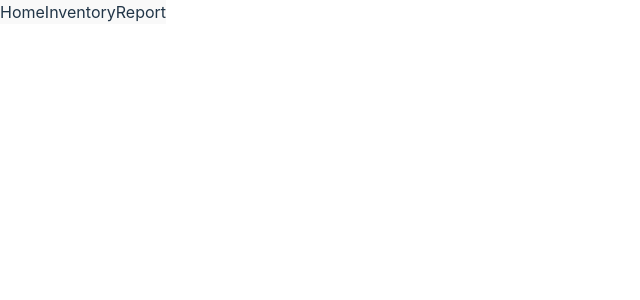
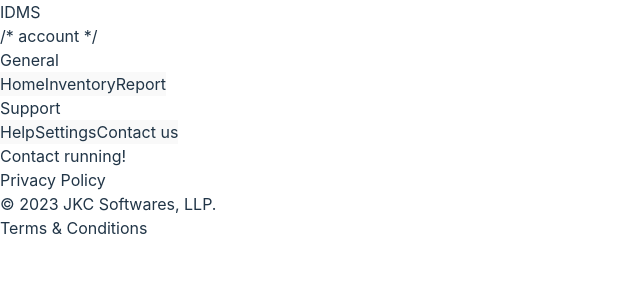
Before and after one commit to JKCSoftwares-Interns/IDMS, a React (Vite) app in the folder client/: page /ContactUs in a window 1280 px wide. Before the commit this address had no page. Shown: the top 300 px of the page, without its empty margins (0-640 px from the left). Built offline with nearby package versions, Linux system fonts and the light colour scheme.

Commit message:
Basic Structure Ready

```diff
--- a/client/package.json
+++ b/client/package.json
@@ -10,6 +10,7 @@
     "preview": "vite preview"
   },
   "dependencies": {
+    "framer-motion": "^11.2.4",
     "react": "^18.2.0",
     "react-dom": "^18.2.0",
     "react-router-dom": "^6.23.1"
--- a/client/src/App.jsx
+++ b/client/src/App.jsx
@@ -1,12 +1,33 @@
-import React from 'react';
+import HeadBar from './Layouts/HeadBar';
 import Navbar from './Layouts/Navbar';
+import Footer from './Layouts/Footer';
+import { motion } from 'framer-motion';
 function App() {
 
   return (
 
-      <div>
+    <div className='min-h-screen border flex flex-col relative'>
+        <HeadBar/>
+        <div id="MainView" className='flex flex-grow min-h-full border-2 border-rose-400'>
         <Navbar />
-      </div>
+      <motion.div
+        initial={{
+          translateY: "-100px",
+        }}
+        animate={{
+          translateY: "0px",
+        }}
+        transition={{
+          duration: 1,
+          type: 'spring',
+        }}
+        >
+        <div>
+          </div>
+      </motion.div>
+          </div>
+        <Footer/>
+    </div>
   );
 }
 
--- /dev/null
+++ b/client/src/Layouts/Footer.jsx
@@ -0,0 +1,11 @@
+const Footer = () => {
+  return (
+    <div className="bottom-0 min-w-full p-3 flex justify-between border-2 border-emerald-500">
+      <a href="">Privacy Policy</a>
+      <p>© 2023 JKC Softwares, LLP.</p>
+      <a href="">Terms & Conditions</a>
+    </div>
+  );
+};
+
+export default Footer;
--- /dev/null
+++ b/client/src/Layouts/HeadBar.jsx
@@ -0,0 +1,17 @@
+const HeadBar = () => {
+  return (
+    <div className="flex py-2 px-8 justify-between">
+
+      <div id="logo">
+        <h1>IDMS</h1>
+      </div>
+
+      <div id="account">
+        /* account */
+      </div>
+
+    </div>
+  );
+};
+
+export default HeadBar;
--- a/client/src/Layouts/Navbar.jsx
+++ b/client/src/Layouts/Navbar.jsx
@@ -3,19 +3,30 @@
 import Homepage from '../Pages/Homepage';
 import Inventory from '../Pages/Inventory';
 import Report from '../Pages/Report';
+import Help from '../Pages/Help';
+import Settings from '../Pages/Settings';
+import ContactUs from '../Pages/ContactUs';
 
 const Navbar = () => {
   return (
     <Router>
-      <div className='flex flex-col gap-2 border'>
-        <button><NavLink to="/" >Home</NavLink></button>
-        <button><NavLink to="/Inventory" >Inventory </NavLink></button>
-        <button><NavLink to="/Report" >Report</NavLink></button>
+      <div className='flex flex-col p-3 gap-2 border'>
+        <h3 className='p-2'>General</h3>
+        <button className='pl-6 text-left'><NavLink to="/" >Home</NavLink></button>
+        <button className='pl-6 text-left'><NavLink to="/Inventory" >Inventory </NavLink></button>
+        <button className='pl-6 text-left'><NavLink to="/Report" >Report</NavLink></button>
+        <h3 className='p-2'>Support</h3>
+        <button className='pl-6 text-left'><NavLink to="/Help">Help</NavLink></button>
+        <button className='pl-6 text-left'><NavLink to="/Settings" >Settings</NavLink></button>
+        <button className='pl-6 text-left'><NavLink to="/ContactUs" >Contact us</NavLink></button>
       </div>
       <Routes>
         <Route path="/" element={<Homepage />} />
         <Route path="/Inventory" element={<Inventory />} />
         <Route path="/Report" element={<Report />} />
+        <Route path="/Help" element={<Help />} />
+        <Route path="/Settings" element={<Settings />} />
+        <Route path="/ContactUs" element={<ContactUs />} />
       </Routes>
     </Router>
   );
--- /dev/null
+++ b/client/src/Pages/ContactUs.jsx
@@ -0,0 +1,9 @@
+const Contact = () => {
+    return (
+        <div className="grid place-items-center">
+          <h1 className="text-3xl text-emerald-500">Contact running!</h1>
+        </div>
+    );
+  }
+
+  export default Contact
--- /dev/null
+++ b/client/src/Pages/Help.jsx
@@ -0,0 +1,9 @@
+const Help = () => {
+    return (
+        <div className="grid place-items-center">
+          <h1 className="text-3xl text-emerald-500">Help running!</h1>
+        </div>
+    );
+  }
+
+  export default Help
--- a/client/src/Pages/Homepage.jsx
+++ b/client/src/Pages/Homepage.jsx
@@ -1,9 +1,7 @@
-import React from 'react';
-
   const Homepage = () => {
   return (
-      <div className="min-h-screen grid place-items-center">
 
+      <div className="grid place-items-center">
         <h1 className="text-3xl text-emerald-500">Home Running</h1>
       </div>
   );
--- a/client/src/Pages/Inventory.jsx
+++ b/client/src/Pages/Inventory.jsx
@@ -1,12 +1,12 @@
-import React from 'react';
-
-
 
   const Inventory = () => {
+
   return (
-      <div className="min-h-screen grid place-items-center">
+
+      <div className="grid place-items-center">
         <h1 className="text-3xl text-emerald-500">Inventory running!</h1>
       </div>
+
   );
 }
 
--- a/client/src/Pages/Report.jsx
+++ b/client/src/Pages/Report.jsx
@@ -1,10 +1,6 @@
-import React from 'react';
-
-
-
   const Report = () => {
   return (
-      <div className="min-h-screen grid place-items-center">
+      <div className="grid place-items-center">
         <h1 className="text-3xl text-emerald-500">Report running!</h1>
       </div>
   );
--- /dev/null
+++ b/client/src/Pages/Settings.jsx
@@ -0,0 +1,9 @@
+const Settings = () => {
+    return (
+        <div className="grid place-items-center">
+          <h1 className="text-3xl text-emerald-500">Settings running!</h1>
+        </div>
+    );
+  }
+
+  export default Settings
```
